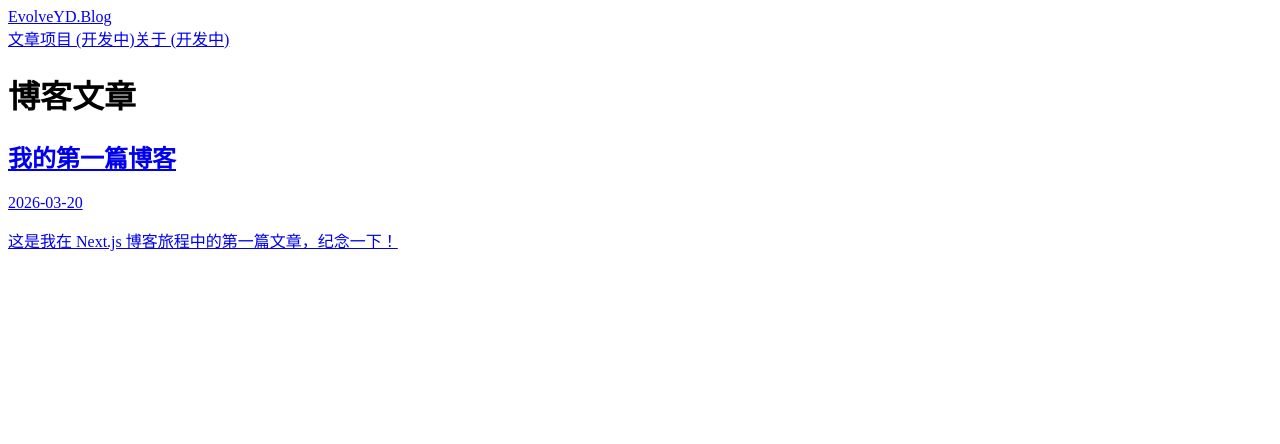
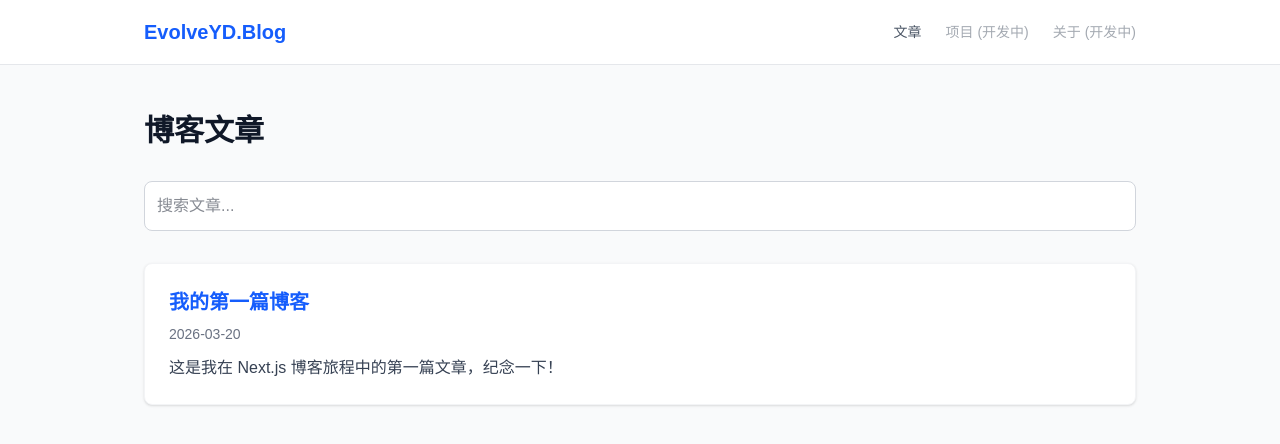
Before and after one commit to EvolveYD/Blog, a Next.js app: page /blog in a window 1280 px wide. Shown: the top 444 px of the page. Built offline with nearby package versions, Linux system fonts and the light colour scheme.

Commit message:
feat: 添加暗黑模式、文章搜索及 Giscus 评论系统

```diff
--- a/app/blog/page.tsx
+++ b/app/blog/page.tsx
@@ -1,32 +1,8 @@
 // app/blog/page.tsx
-import Link from 'next/link';
 import { getSortedPostsData } from '@/lib/posts';
-import Header from '@/components/Header';
+import ClientBlogList from '@/components/ClientBlogList';
 
-// 👇 加上 async 关键字
-export default async function Blog() {
-  const allPostsData = getSortedPostsData(); // 现在可以在 async 函数里安全调用
-
-  return (
-    <div className="min-h-screen bg-gray-50">
-      <Header />
-      <main className="max-w-5xl mx-auto px-4 py-12">
-        <h1 className="text-3xl font-bold mb-8 text-gray-900">博客文章</h1>
-
-        <div className="grid gap-6">
-          {allPostsData.map((post) => (
-            <Link
-              href={`/blog/${post.id}`}
-              key={post.id}
-              className="block p-6 bg-white rounded-lg shadow hover:shadow-md transition-shadow border border-gray-100"
-            >
-              <h2 className="text-xl font-bold text-blue-600 mb-2">{post.title}</h2>
-              <p className="text-sm text-gray-500 mb-3">{post.date}</p>
-              <p className="text-gray-700">{post.description}</p>
-            </Link>
-          ))}
-        </div>
-      </main>
-    </div>
-  );
+export default function BlogPage() {
+  const allPostsData = getSortedPostsData(); // ✅ 服务端安全调用 fs
+  return <ClientBlogList posts={allPostsData} />; // ✅ 传给客户端组件渲染
 }
--- a/app/layout.tsx
+++ b/app/layout.tsx
@@ -1,11 +1,22 @@
+// app/layout.tsx
+import './globals.css';
+import type { Metadata } from 'next';
+
+export const metadata: Metadata = {
+  title: 'EvolveYD.Blog',
+  description: '我的 Next.js 博客',
+};
+
 export default function RootLayout({
   children,
 }: {
   children: React.ReactNode;
 }) {
   return (
-    <html lang="en">
-      <body>{children}</body>
+    <html lang="zh-CN" suppressHydrationWarning>
+      <body className="antialiased">
+        {children}
+      </body>
     </html>
   );
 }
--- /dev/null
+++ b/components/ClientBlogList.tsx
@@ -0,0 +1,57 @@
+'use client';
+
+import { useState } from 'react';
+import Link from 'next/link';
+import Header from './Header';
+
+interface Post {
+  id: string;
+  title: string;
+  date: string;
+  description: string;
+}
+
+export default function ClientBlogList({ posts }: { posts: Post[] }) {
+  const [searchTerm, setSearchTerm] = useState('');
+
+  const filteredPosts = posts.filter(post =>
+    post.title.toLowerCase().includes(searchTerm.toLowerCase()) ||
+    post.description.toLowerCase().includes(searchTerm.toLowerCase())
+  );
+
+  return (
+    <div className="min-h-screen bg-gray-50 dark:bg-gray-950 transition-colors">
+      <Header />
+      <main className="max-w-5xl mx-auto px-4 py-12">
+        <h1 className="text-3xl font-bold mb-8 text-gray-900 dark:text-white">博客文章</h1>
+
+        {/* 搜索框 */}
+        <input
+          type="text"
+          placeholder="搜索文章..."
+          className="w-full p-3 mb-8 border border-gray-300 dark:border-gray-700 rounded-lg bg-white dark:bg-gray-800 text-gray-900 dark:text-white focus:ring-2 focus:ring-blue-500 outline-none"
+          value={searchTerm}
+          onChange={(e) => setSearchTerm(e.target.value)}
+        />
+
+        <div className="grid gap-6">
+          {filteredPosts.length > 0 ? (
+            filteredPosts.map((post) => (
+              <Link
+                href={`/blog/${post.id}`}
+                key={post.id}
+                className="block p-6 bg-white dark:bg-gray-900 rounded-lg shadow hover:shadow-md transition-shadow border border-gray-100 dark:border-gray-800"
+              >
+                <h2 className="text-xl font-bold text-blue-600 dark:text-blue-400 mb-2">{post.title}</h2>
+                <p className="text-sm text-gray-500 dark:text-gray-400 mb-3">{post.date}</p>
+                <p className="text-gray-700 dark:text-gray-300">{post.description}</p>
+              </Link>
+            ))
+          ) : (
+            <p className="text-gray-500 dark:text-gray-400">没有找到相关文章。</p>
+          )}
+        </div>
+      </main>
+    </div>
+  );
+}
--- /dev/null
+++ b/components/ThemeToggle.tsx
@@ -0,0 +1,55 @@
+'use client';
+
+import { useState, useEffect } from 'react';
+
+export default function ThemeToggle() {
+  // 使用函数作为 initialState，这样可以在组件挂载前就确定初始值
+  const [isDark, setIsDark] = useState(() => {
+    // 只有在客户端才能访问 window
+    if (typeof window !== 'undefined') {
+      return window.matchMedia('(prefers-color-scheme: dark)').matches;
+    }
+    return false; // 服务端默认亮色
+  });
+
+  // 只有一个 useEffect：监听系统主题变化（比如用户晚上自动切换）
+  useEffect(() => {
+    const mediaQuery = window.matchMedia('(prefers-color-scheme: dark)');
+
+    // 定义回调函数
+    const handleChange = (e: MediaQueryListEvent) => {
+      setIsDark(e.matches);
+    };
+
+    // 添加监听器
+    mediaQuery.addEventListener('change', handleChange);
+
+    // 清理函数：组件卸载时移除监听器
+    return () => {
+      mediaQuery.removeEventListener('change', handleChange);
+    };
+  }, []);
+
+  // 另一个 useEffect：当 isDark 变化时，应用到 HTML 标签
+  useEffect(() => {
+    if (isDark) {
+      document.documentElement.classList.add('dark');
+    } else {
+      document.documentElement.classList.remove('dark');
+    }
+  }, [isDark]);
+
+  const toggleTheme = () => {
+    setIsDark(!isDark);
+  };
+
+  return (
+    <button
+      onClick={toggleTheme}
+      className="p-2 rounded-full bg-gray-200 dark:bg-gray-700 text-gray-800 dark:text-yellow-300 hover:scale-110 transition-transform"
+      aria-label="切换主题"
+    >
+      {isDark ? '☀️' : ''}
+    </button>
+  );
+}
```
Also changed, not shown: 2 other files (tests, documents, lock files or other folders).
